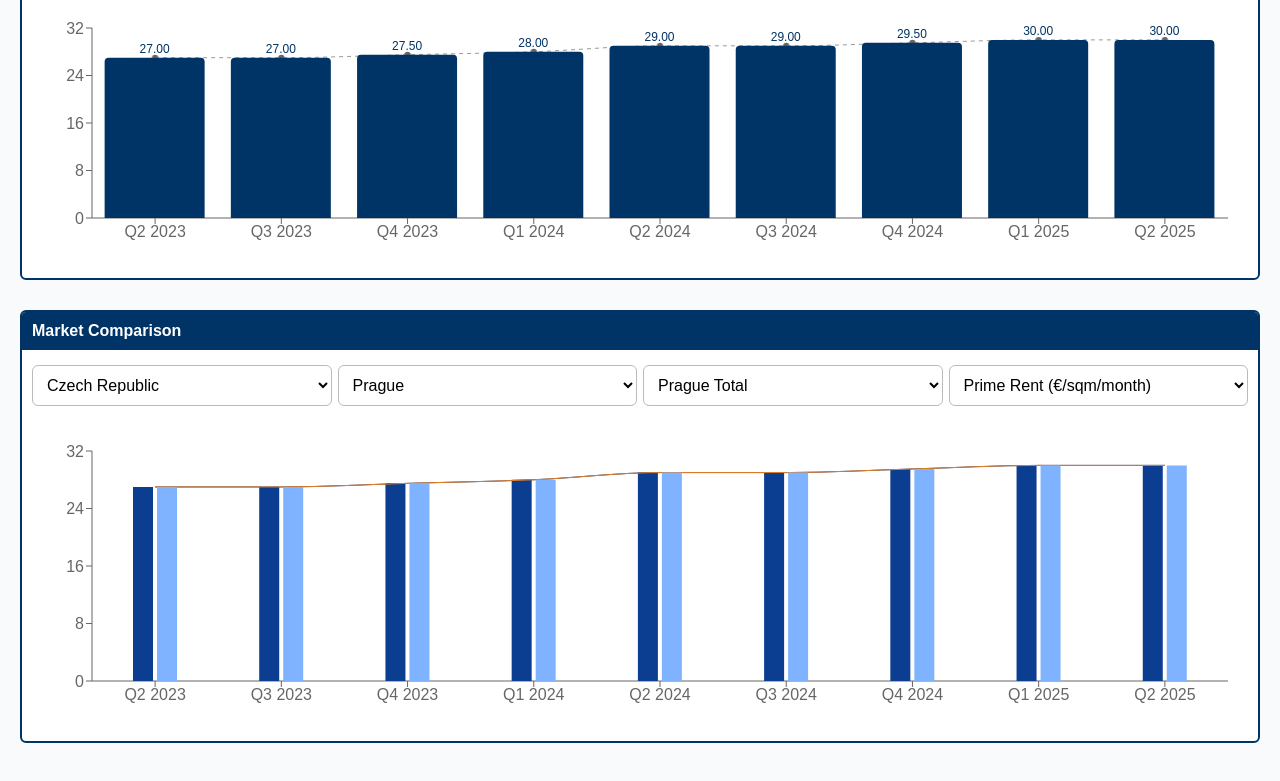
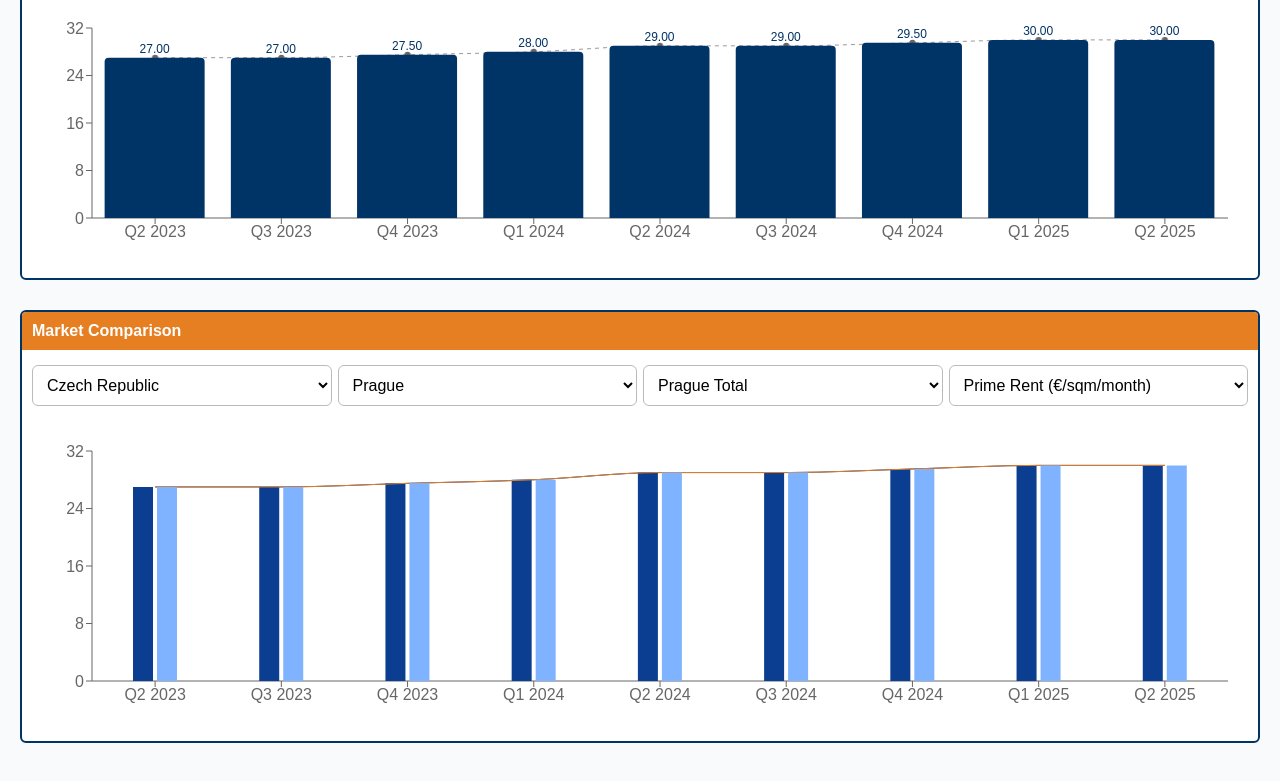
Before and after one commit to Musicandy13/market-data-cee-map, a React (Vite) app: page / in a window 1280 px wide. Shown: the part 1152-1933 px from the top of the page. Built offline with nearby package versions, Linux system fonts and the light colour scheme.

Commit message:
Update App.css

```diff
--- a/src/App.css
+++ b/src/App.css
@@ -67,3 +67,10 @@ select {
   width: 220px;
   text-align: right;
 }
+
+/* Comparison block header style — put this AFTER .section-header */
+.section-header--orange {
+  background: #e67e22;
+  color: #fff;
+  border-color: #c96a1a; /* note: .section-header has no border; this only matters if you add one */
+}
```
